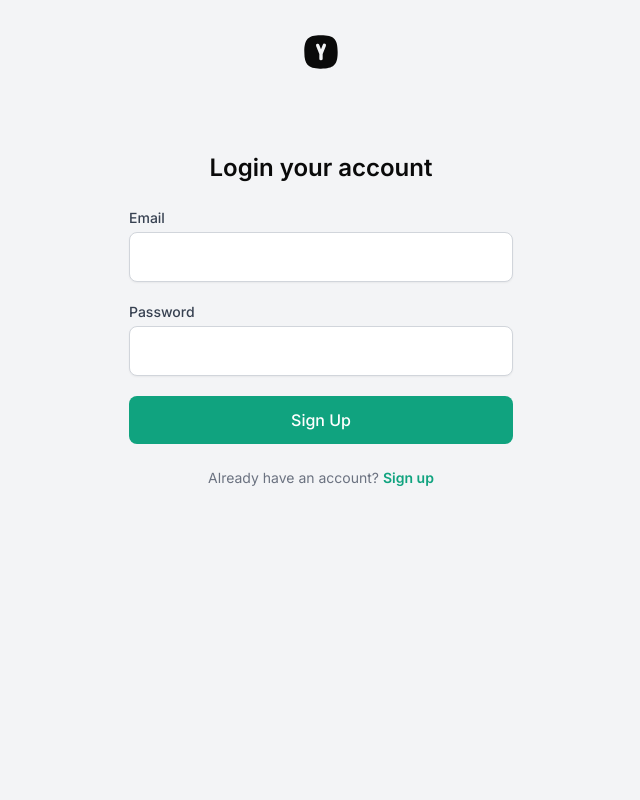
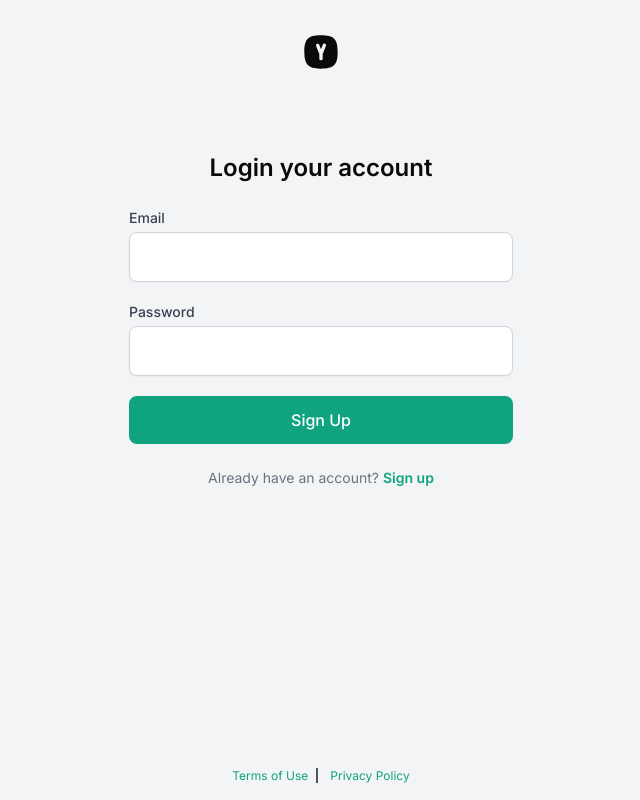
Before and after one commit to kalejaiyeoluwadara/ygpt-frontend, a Next.js app: page /login in a window 1280 px wide. Shown: the whole page, without its empty margins (319-959 px from the left). Built offline with nearby package versions, Linux system fonts and the light colour scheme.

Commit message:
auth foot added

```diff
--- /dev/null
+++ b/src/app/comp/AuthFoot.tsx
@@ -0,0 +1,16 @@
+import React from "react";
+
+function AuthFoot() {
+  return (
+    <div className="absolute w-full bottom-0 left-0 py-4 flex items-center justify-center ">
+      <section className="flex cursor-pointer text-xs gap-2">
+        <p className="text-[#10a37f]">Terms of Use</p>
+        <p className="text-[#10a37f] h-[15px] border-l-2 border-gray-600 pl-3 ">
+          Privacy Policy
+        </p>
+      </section>
+    </div>
+  );
+}
+
+export default AuthFoot;
--- a/src/app/login/page.tsx
+++ b/src/app/login/page.tsx
@@ -1,6 +1,7 @@
 import React from "react";
 import { AiOutlineRobot } from "react-icons/ai"; // Example logo from react-icons
 import { TbSquareRoundedLetterYFilled } from "react-icons/tb";
+import AuthFoot from "../comp/AuthFoot";
 function Page() {
   return (
     <main className="flex items-start justify-center h-screen bg-gray-100">
@@ -70,6 +71,7 @@ function Page() {
           </p>
         </section>
       </div>
+      <AuthFoot />
     </main>
   );
 }
--- a/src/app/signup/page.tsx
+++ b/src/app/signup/page.tsx
@@ -1,6 +1,7 @@
 import React from "react";
 import { AiOutlineRobot } from "react-icons/ai"; // Example logo from react-icons
 import { TbSquareRoundedLetterYFilled } from "react-icons/tb";
+import AuthFoot from "../comp/AuthFoot";
 function Page() {
   return (
     <main className="flex items-start justify-center h-screen bg-gray-100">
@@ -70,6 +71,7 @@ function Page() {
           </p>
         </section>
       </div>
+      <AuthFoot />
     </main>
   );
 }
```
